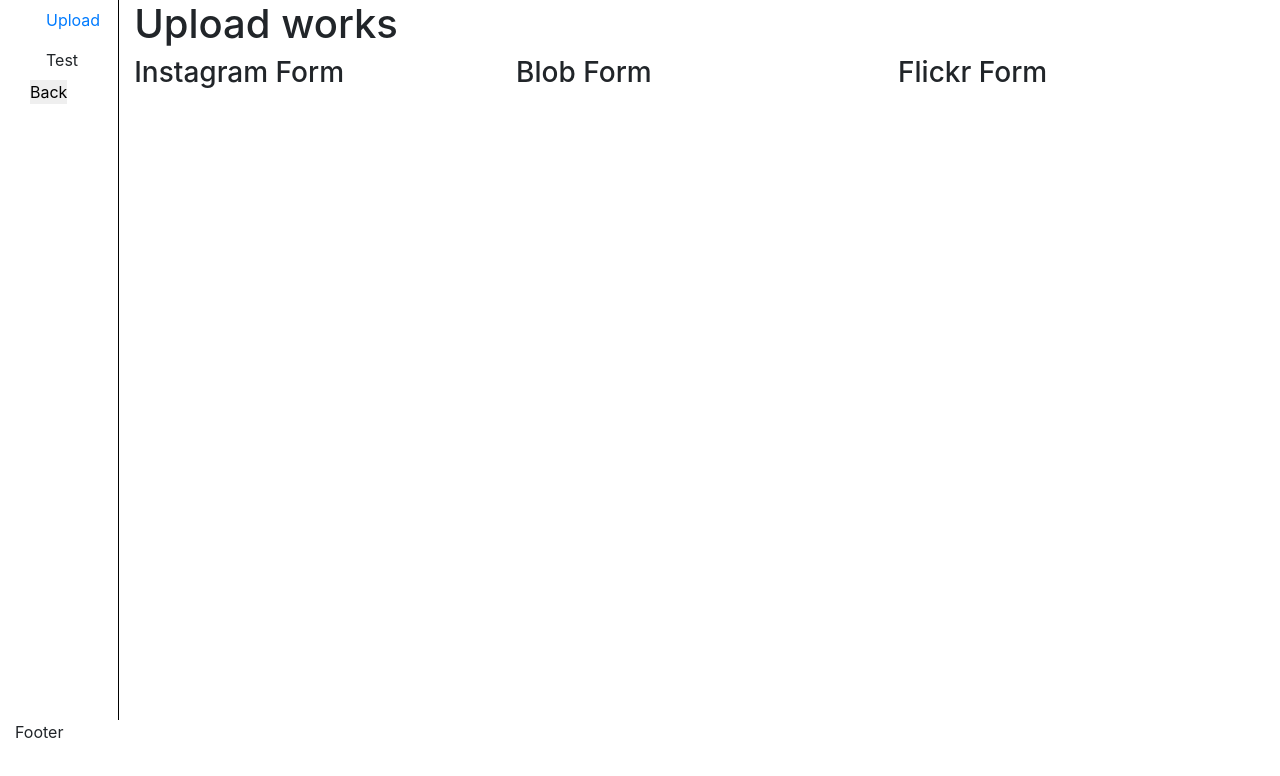
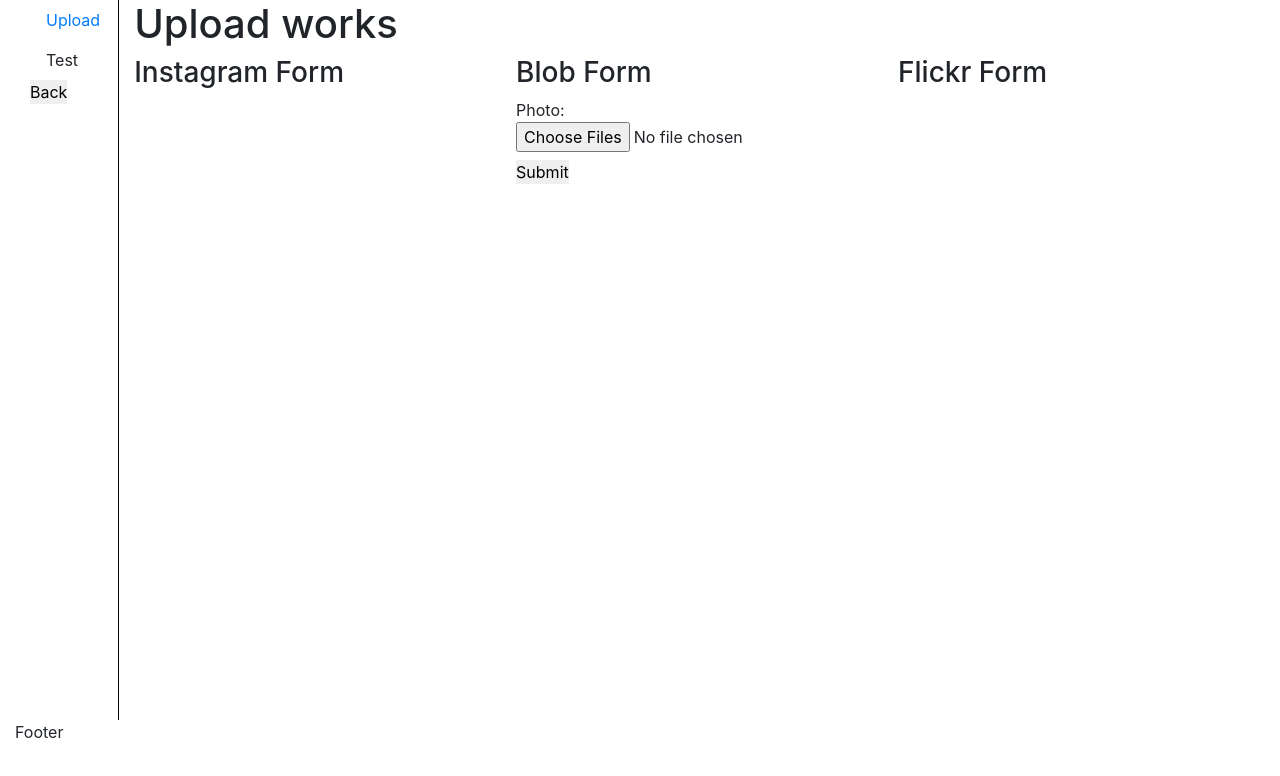
Before and after one commit to PhilG112/astro-fe, an Angular app: page /admin/upload in a window 1280 px wide. Shown: the top 776 px of the page. Built offline with nearby package versions, Linux system fonts and the light colour scheme; sample sign-in values are in the browser's storage.

Commit message:
photo form

```diff
--- a/src/app/admin/admin.module.ts
+++ b/src/app/admin/admin.module.ts
@@ -7,11 +7,13 @@ import { UploadComponent } from './upload/upload.component';
 import { InstagramComponent } from './upload/forms/instagram/instagram.component';
 import { BlobComponent } from './upload/forms/blob/blob.component';
 import { FlickrComponent } from './upload/forms/flickr/flickr.component';
+import { ReactiveFormsModule } from '@angular/forms';
 
 @NgModule({
   imports: [
     CommonModule,
-    AdminRoutingModule
+    AdminRoutingModule,
+    ReactiveFormsModule
   ],
   declarations: [
     AdminComponent,
--- a/src/app/admin/upload/forms/blob/blob.component.html
+++ b/src/app/admin/upload/forms/blob/blob.component.html
@@ -1 +1,9 @@
 <h3>Blob Form</h3>
+<form [formGroup]="photoForm" (ngSubmit)="onSubmit()">
+  <label>
+    Photo:
+    <input type="file" formControlName="photo" multiple>
+  </label>
+
+  <button type="submit">Submit</button>
+</form>
--- a/src/app/admin/upload/forms/blob/blob.component.ts
+++ b/src/app/admin/upload/forms/blob/blob.component.ts
@@ -1,4 +1,5 @@
-import { Component, OnInit } from '@angular/core';
+import { Component } from '@angular/core';
+import { FormBuilder, Validators } from '@angular/forms';
 
 @Component({
   selector: 'app-blob-form',
@@ -6,8 +7,14 @@ import { Component, OnInit } from '@angular/core';
   styleUrls: []
 })
 
-export class BlobComponent implements OnInit {
-  constructor() { }
+export class BlobComponent {
+  photoForm = this.fb.group({
+    photo: []
+  });
 
-  ngOnInit() { }
+  constructor(private fb: FormBuilder) { }
+
+  onSubmit() {
+    console.log(this.photoForm.value["photo"]);
+  }
 }
--- a/src/app/components/login/login.component.ts
+++ b/src/app/components/login/login.component.ts
@@ -1,5 +1,5 @@
-import { Component, OnInit } from '@angular/core';
-import { FormControl, FormGroup, FormBuilder } from '@angular/forms';
+import { Component } from '@angular/core';
+import { FormBuilder } from '@angular/forms';
 import { AuthenticationService } from 'src/app/core/services/auth/authentication.service';
 import { UserModel } from 'src/app/shared/models/user.model';
 import { Router } from '@angular/router';
@@ -16,7 +16,7 @@ export class LoginComponent {
   });
 
   constructor(
-    private authService:AuthenticationService,
+    private authService: AuthenticationService,
     private fb: FormBuilder,
     private router: Router) { }
 
```
